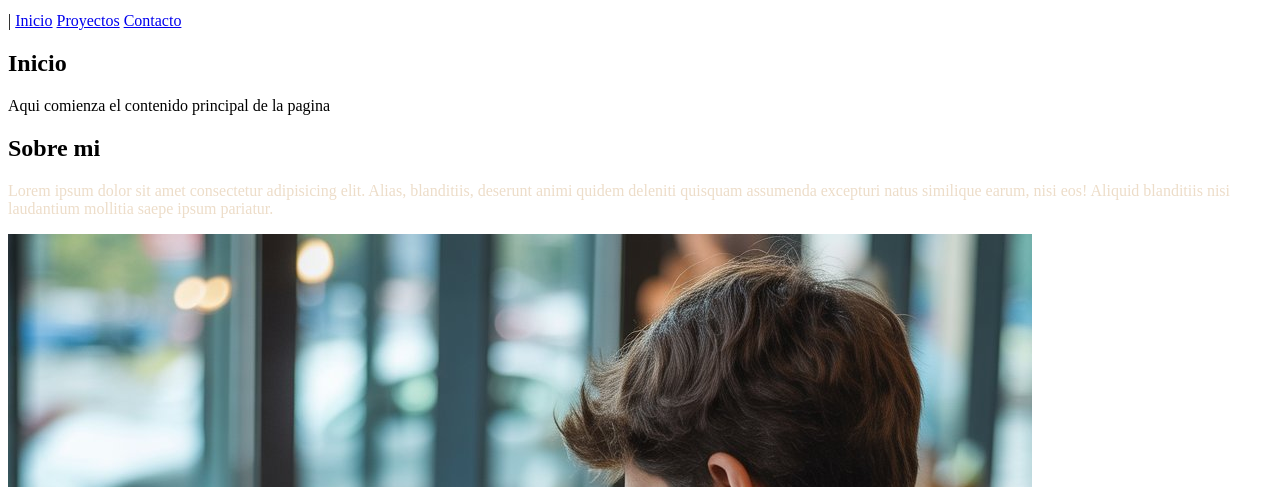
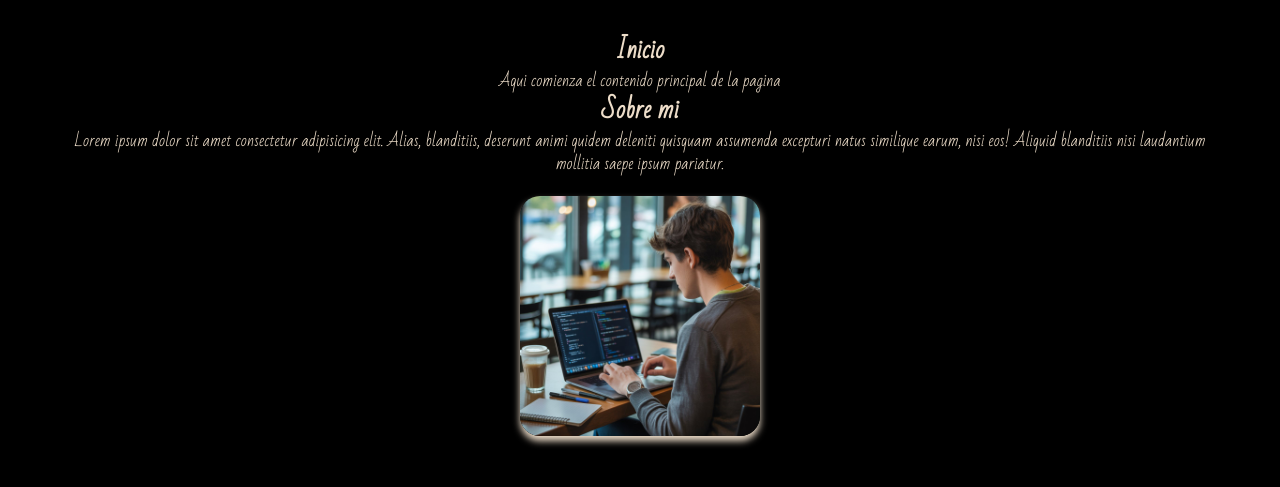
Before and after one commit to jota-25/po, a plain HTML site: page index.html in a window 1280 px wide. Shown: the part 102-589 px from the top of the page. Drawn offline with Linux system fonts and the light colour scheme; the site is published under a folder, as on GitHub Pages, so addresses that start at the root find nothing.

Commit message:
modificado html index

```diff
--- a/index.html
+++ b/index.html
@@ -3,7 +3,7 @@
     <head>
         <meta charset="UTF-8">
         <meta name="viewport" content="width=device-width, initial-scale=1.0">
-        <link rel="stylesheet" href="/css/index-style.css">
+        <link rel="stylesheet" href="css/index-style.css">
         <title>--S1--</title>
     </head>
     <body>
```
